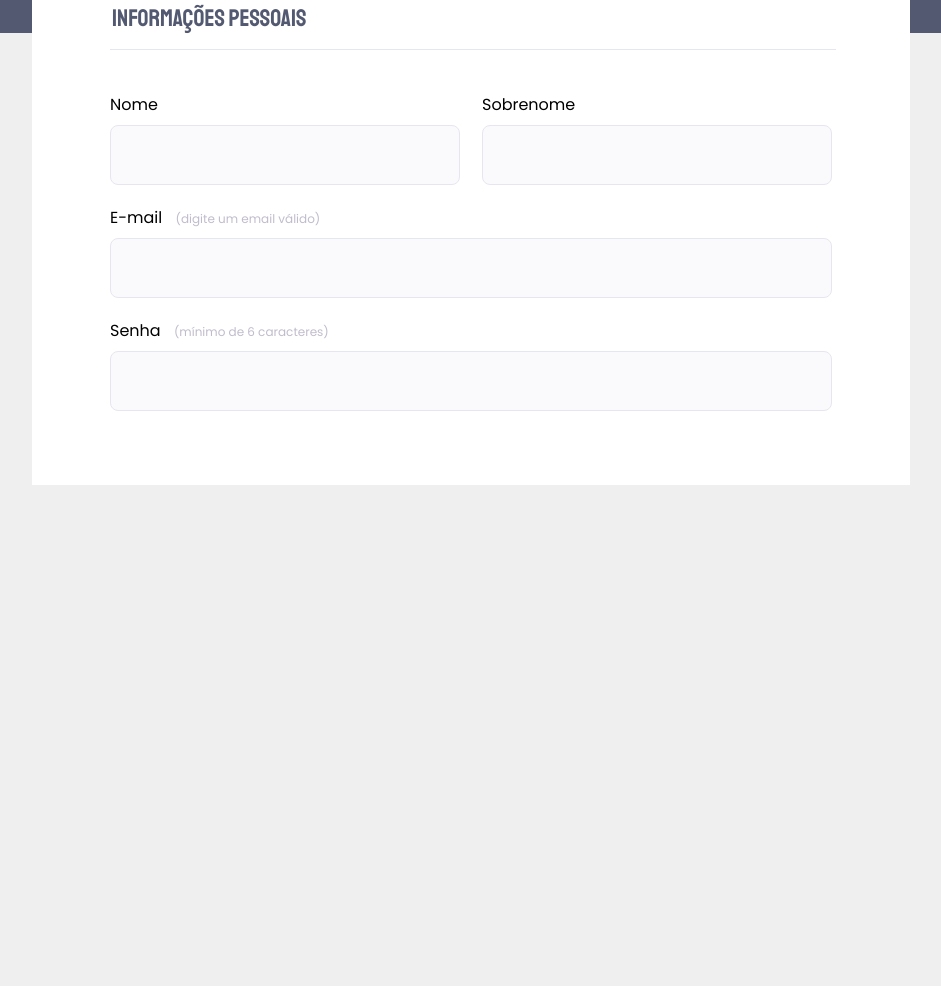
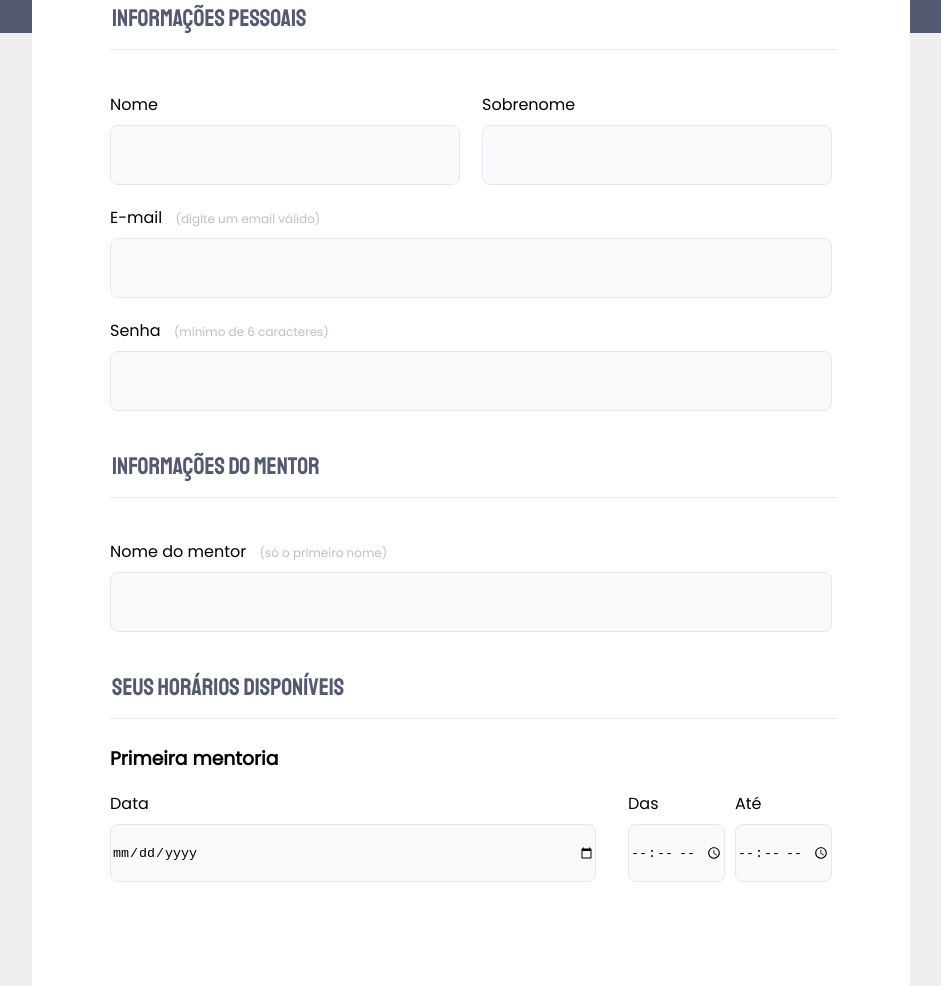
Before and after one commit to lucas-gabryel/form-mentoria, a plain HTML site: page index.html in a window 1280 px wide. Shown: the part 403-1389 px from the top of the page, without its empty margins (233-1174 px from the left). Before the commit the page ends 888 px from the top, so only its background shows below. Drawn offline with Linux system fonts and the light colour scheme.

Commit message:
development of the third fieldset

```diff
--- a/index.html
+++ b/index.html
@@ -39,6 +39,35 @@
                 </div>
             </div>
         </fieldset>
+        <fieldset>
+            <legend>Informações do mentor</legend>
+            <div class="main">
+                <div class="input-model">
+                    <label for="event-name-mentor">Nome do mentor <span>(só o primeiro nome)</span></label>
+                    <input type="email" id="event-name-mentor">
+                </div>
+            </div>
+        </fieldset>
+        <fieldset>
+            <legend>Seus horários disponíveis</legend>
+            <h3>Primeira mentoria</h3>
+            <div class="tree-colum">
+                <div class="input-model">
+                    <label for="event-date">Data</label>
+                    <input type="date" id="event-date">
+                </div>
+                <div class="time">
+                    <div class="input-model">
+                        <label for="event-begin">Das</label>
+                        <input type="time" id="event-begin">
+                    </div>
+                    <div class="input-model">
+                        <label for="event-end">Até</label>
+                        <input type="time" id="event-end">
+                    </div>
+                </div>
+            </div>
+        </fieldset>
     </form>
 </body>
 </html>
--- a/style.css
+++ b/style.css
@@ -60,6 +60,7 @@ form {
 
 fieldset {
     border: none;
+    margin-bottom: 30px;
 }
 
 fieldset legend {
@@ -110,3 +111,13 @@ fieldset legend {
 
     margin-left: 9px;
 }
+
+.tree-colum {
+    display: flex;
+    gap: 32px;
+}
+
+.time {
+    display: flex;
+    gap: 10px;
+}
```
